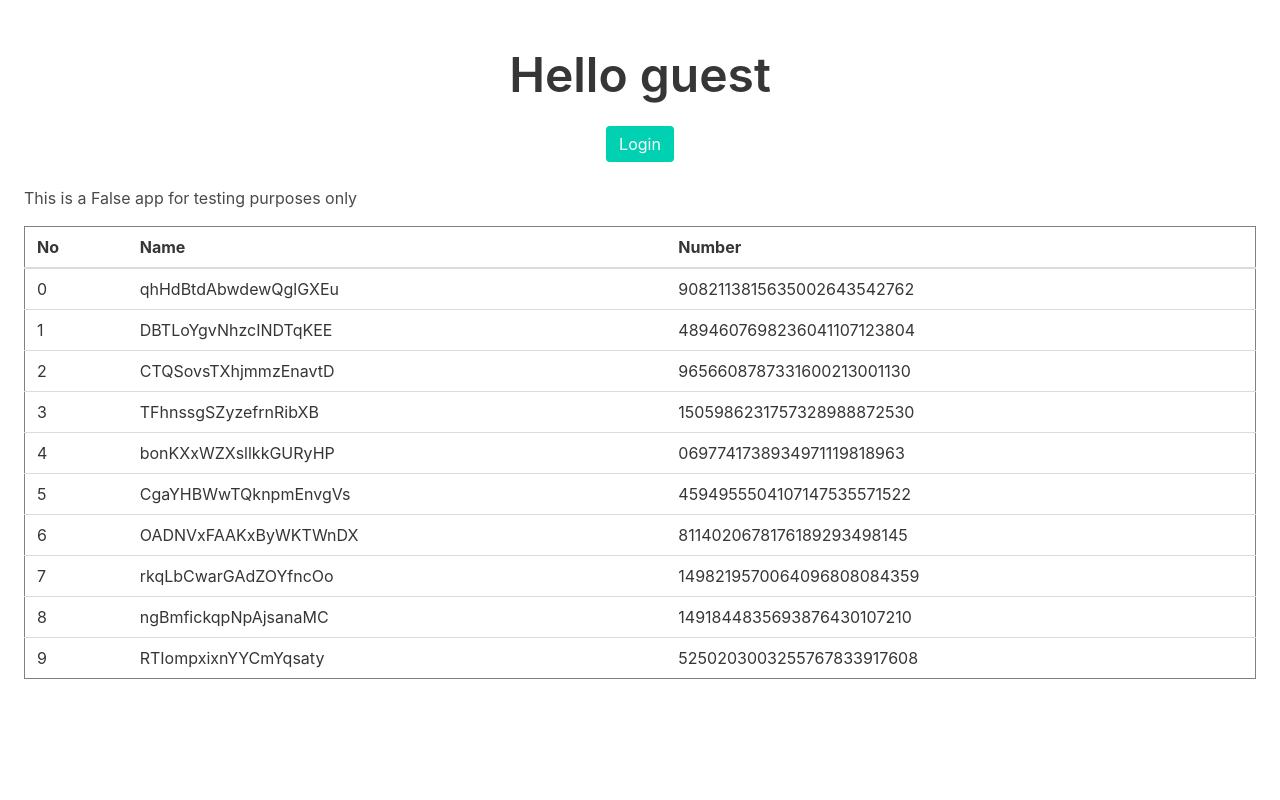
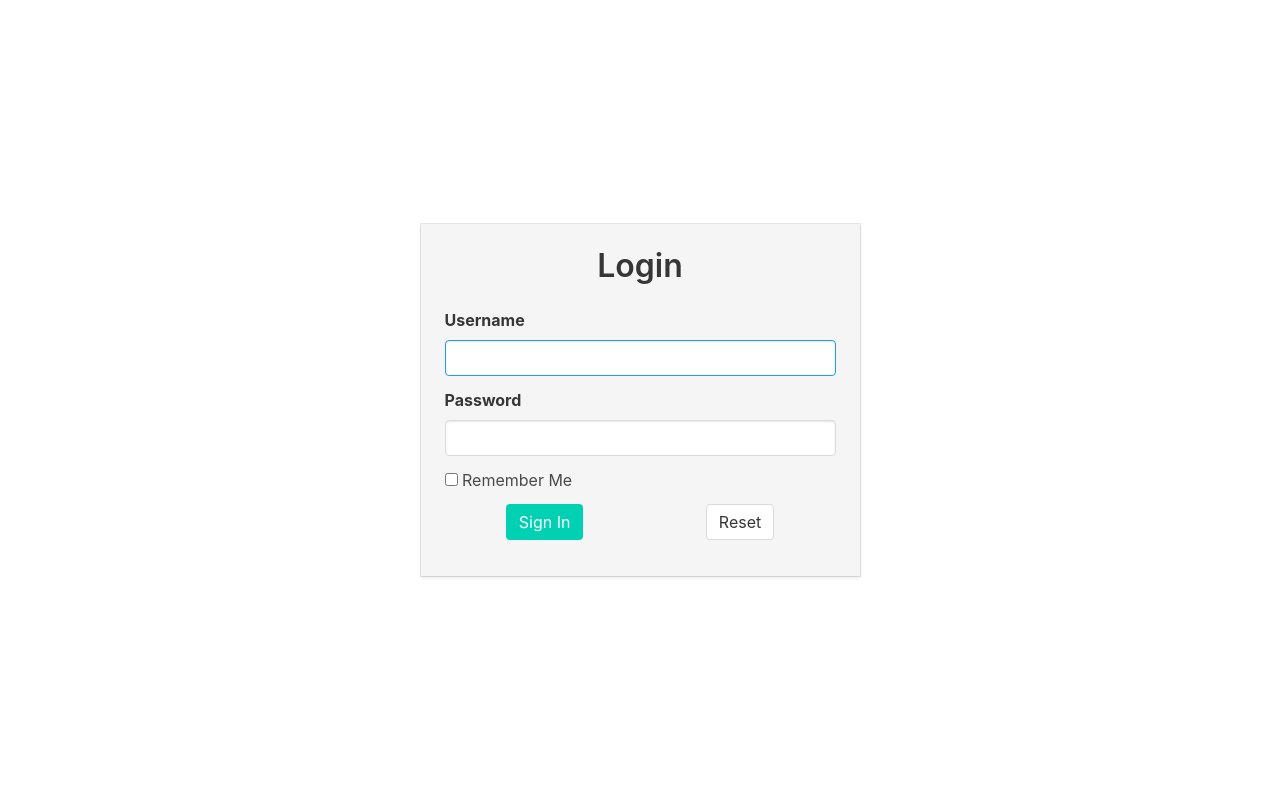
Before and after one commit to StahlFerro/Erlenmeyer, a Flask app: page / in a window 1280 px wide. Run offline with Flask 2, Linux system fonts and the light colour scheme.

Commit message:
Routing and pages repositioning for proper login before accessing the registry

```diff
--- a/server/__init__.py
+++ b/server/__init__.py
@@ -7,6 +7,7 @@ from flask_login import LoginManager
 app = Flask(__name__)
 app.config.from_object(Config)
 login = LoginManager(app)
+login.login_view = '/'
 db = SQLAlchemy(app)
 migrate = Migrate(app, db)
 
--- a/server/routes.py
+++ b/server/routes.py
@@ -2,14 +2,15 @@ import string
 from random import choices
 from pprint import pprint
 from server import app
-from flask import render_template, redirect, jsonify, flash, url_for, abort
-from flask_login import current_user, login_user, logout_user, AnonymousUserMixin
+from flask import request, render_template, redirect, jsonify, flash, url_for, abort
+from flask_login import current_user, login_user, logout_user, login_required, AnonymousUserMixin
+from werkzeug.urls import url_parse
 from server.forms import LoginForm
 from server.models import User
 
 
-def get_data():
-    count = 10
+def get_data(id: int = None):
+    count = 100
     charlength = 20
     numlength = 25
     data = [{
@@ -17,52 +18,68 @@ def get_data():
         'name': "".join(choices(string.ascii_letters, k=charlength)),
         'number': "".join(choices(string.digits, k=numlength))
     } for x in range(0, count)]
-    return data
+    if not id:
+        return data
+    else:
+        return [d for d in data if d['id'] == id]
 
 
-@app.route('/')
-@app.route('/index')
+@app.route('/', methods=['GET', 'POST'])
+@app.route('/index', methods=['GET', 'POST'])
 def index():
-    user = current_user
-    is_login = current_user.is_authenticated
-    if user.is_anonymous:
-        username = 'guest'
-    else:
-        username = user.username
-    data = get_data()
-    return render_template('index.html', title='IMVR', username=username, data=data, is_login=is_login)
-
-
-@app.route('/json', methods=['GET'])
-def jsonall():
-    return jsonify(get_data())
-
-
-@app.route('/json/<int:urlid>', methods=['GET'])
-def json(urlid=None):
-    record = [data for data in get_data() if data['id'] == urlid]
-    if len(record) == 0:
-        abort(404)
-    return jsonify(record)
-
-
-@app.route('/login', methods=['GET', 'POST'])
-def login():
     if current_user.is_authenticated:
-        return redirect(url_for('index'))
+        return redirect(url_for('registry'))
     form = LoginForm()
     if form.validate_on_submit():
         user = User.query.filter_by(username=form.username.data).first()
         print(f'Login user {user}')
-        if user is None or not user.check_password(form.password.data):
+        if user is None or not user.check_password(form.password.data): # If user does not exist or has wrong username and pass
             flash('Invalid username or password')
-            return redirect(url_for('login'))
-        login_user(user, remember=form.remember_me.data)
-        return redirect(url_for('index'))
-    return render_template('login.html', title='Login', form=form)
+            return redirect(url_for('index'))
+        else:  # If user exist and has the correct username and pass
+            login_user(user, remember=form.remember_me.data)
+            next_page = request.args.get('next')
+            if not next_page or url_parse(next_page).netloc != '':
+                next_page = url_for('registry')
+            print(f'next page: {next_page}')
+            return redirect(next_page)
+    return render_template('index.html', title='Login', form=form)
 
 
 @app.route('/logout')
 def logout():
     logout_user()
     return redirect(url_for('index'))
+
+
+@app.route('/registry')
+@login_required
+def registry():
+    username = current_user.username
+    is_login = current_user.is_authenticated
+    data = get_data()
+    return render_template('registry.html', title='IMVR', username=username, data=data, is_login=is_login)
+
+
+@app.route('/registry/<int:rowid>')
+@login_required
+def registrysingle(rowid=None):
+    username = current_user.username
+    is_login = current_user.is_authenticated
+    data = get_data(rowid)
+    return render_template('registry.html', title='IMVR', username=username, data=data, is_login=is_login)
+
+
+@app.route('/registry/json', methods=['GET'])
+@login_required
+def json():
+    return jsonify(get_data())
+
+
+@app.route('/registry/json/<int:rowid>', methods=['GET'])
+@login_required
+def jsonsingle(rowid=None):
+    record = [data for data in get_data() if data['id'] == rowid]
+    if len(record) == 0:
+        abort(404)
+    return jsonify(record)
--- a/server/templates/index.html
+++ b/server/templates/index.html
@@ -1,44 +1,61 @@
 {% extends "base.html" %}
+
 {% block content %}
-<section class="section">
-    <div class="content">
-        <h1 class="is-size-1 has-text-centered">Hello {{ username }}</h1>
-        <nav class="level is-mobile">
-            <!--<div class="level-left">-->
-                <!--<div class="level-item has-text-centered">-->
-                    <!--<h1>Hello {{ username }}</h1>-->
-                <!--</div>-->
-            <!--</div>-->
+<section class="hero is-fullheight is-medium">
+    <div class="hero-body">
+        <div class="container">
+            <div class="columns is-centered">
+                <article class="card has-background-light">
+                    <div class="card-content">
+                        <form method="post" action="" novalidate>
+                            {{ form.hidden_tag() }}
+                            <h1 class="title has-text-centered">Login</h1>
+                            <div class="field">
+                                {{ form.username.label(class="label") }}
+                                <div class="control">{{ form.username(class="input is-info", size=32) }}</div>
+                                {% if form.username.errors %}
+                                    <p class="help is-danger">{{'\n'.join(form.username.errors) }}</p>
+                                {% endif %}
+                            </div>
+                            <div class="field">
+                                {{ form.password.label(class="label") }}
+                                <div class="control">{{ form.password(class="input", size=32) }}</div>
+                                {% if form.password.errors %}
+                                    <p class="help is-danger">{{'\n'.join(form.password.errors) }}</p>
+                                {% endif %}
+                            </div>
+                            <div class="field">
+                                {{ form.remember_me(class="checkbox") }}
+                                {{ form.remember_me.label }}
+                            </div>
+                            <div class="field has-text-centered">
+                                <nav class="level">
+                                    <nav class="level-item has-text-centered">
+                                        {{ form.submit(class="button is-primary") }}
+                                    </nav>
+                                    <nav class="level-item has-text-centered">
+                                        <button class="button" type="reset" value="Reset">Reset</button>
+                                    </nav>
+                                </nav>
 
-            {% if not is_login %}
-            <div class="level-item has-text-centered">
-                <a class="button is-primary" href="{{ url_for('login') }}">Login</a>
+
+                            </div>
+                            <div class="has-text-centered">
+                                {% with messages = get_flashed_messages() %}
+                                {% if messages %}
+                                <ul>
+                                    {% for message in messages %}
+                                    <li><p class="help is-danger">{{ message }}</p></li>
+                                    {% endfor %}
+                                </ul>
+                                {% endif %}
+                                {% endwith %}
+                            </div>
+                        </form>
+                    </div>
+                </article>
             </div>
-            {% else %}
-            <div class="level-item has-text-centered">
-                <a class="button is-danger" href="{{ url_for('logout') }}">Logout</a>
-            </div>
-            {% endif %}
-        </nav>
-        <p>This is a {{ is_login }} app for testing purposes only</p>
-        <table class="table" border="1px solid black">
-            <thead>
-            <tr>
-                <th>No</th>
-                <th>Name</th>
-                <th>Number</th>
-            </tr>
-            </thead>
-            <tbody>
-            {% for d in data %}
-            <tr>
-                <td>{{ d.id }}</td>
-                <td>{{ d.name }}</td>
-                <td>{{ d.number }}</td>
-            </tr>
-            {% endfor %}
-            </tbody>
-        </table>
+        </div>
     </div>
 </section>
 {% endblock %}
```
Also changed, not shown: server/templates/login.html (deleted, +0 -64 lines), server/templates/registry.html (added, +40 -0 lines), app.db.
